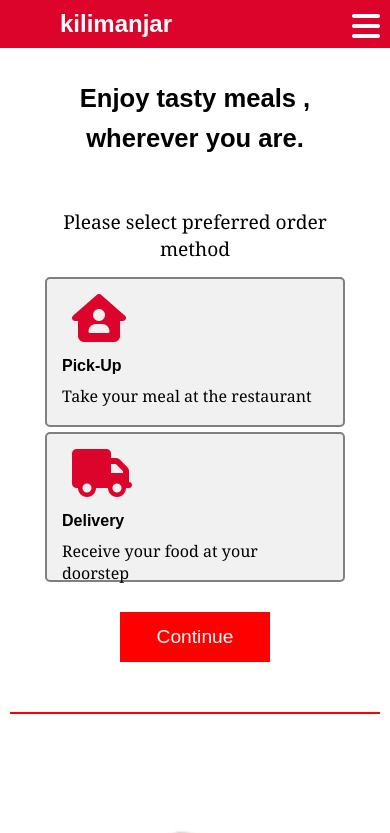
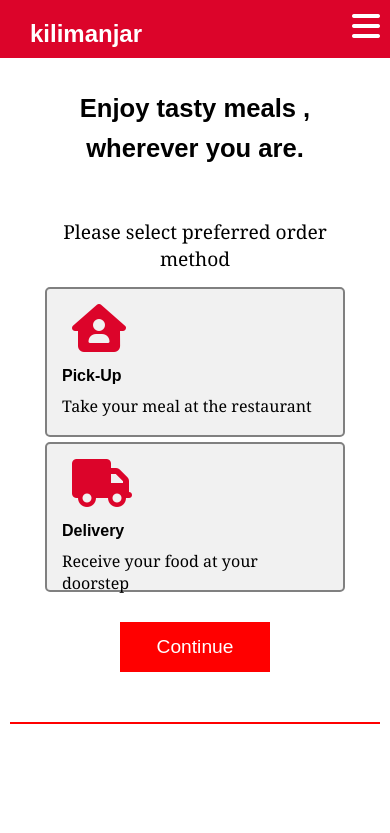
Before and after one commit to Fatzy070/restaurant, a plain HTML site: page index.html in a window 390 px wide. Shown: the top 833 px of the page. Drawn offline with Linux system fonts and the light colour scheme.

Commit message:
new style

```diff
--- a/kili.css
+++ b/kili.css
@@ -25,7 +25,10 @@ header {
     color: white;
     font-size: 1.7rem;
     font-weight: bold;
-     text-align: center;
+    padding-top: 10px;
+    /* display: flex;
+    justify-content: center;
+    align-items: center;  */
 }
 .logos {
     color: white;
@@ -475,6 +478,7 @@ footer {
         color: white;
         font-size: 1.5rem;
         font-weight: bold;
+        padding-left: 20px;
     }
     .logos img {
        display: none;
@@ -484,7 +488,7 @@ footer {
         padding-top: 20px;
     }
     .order li{
-        padding-top: 20px;
+        padding-top: 40px;
     }
     .style {
         display: none;
```
